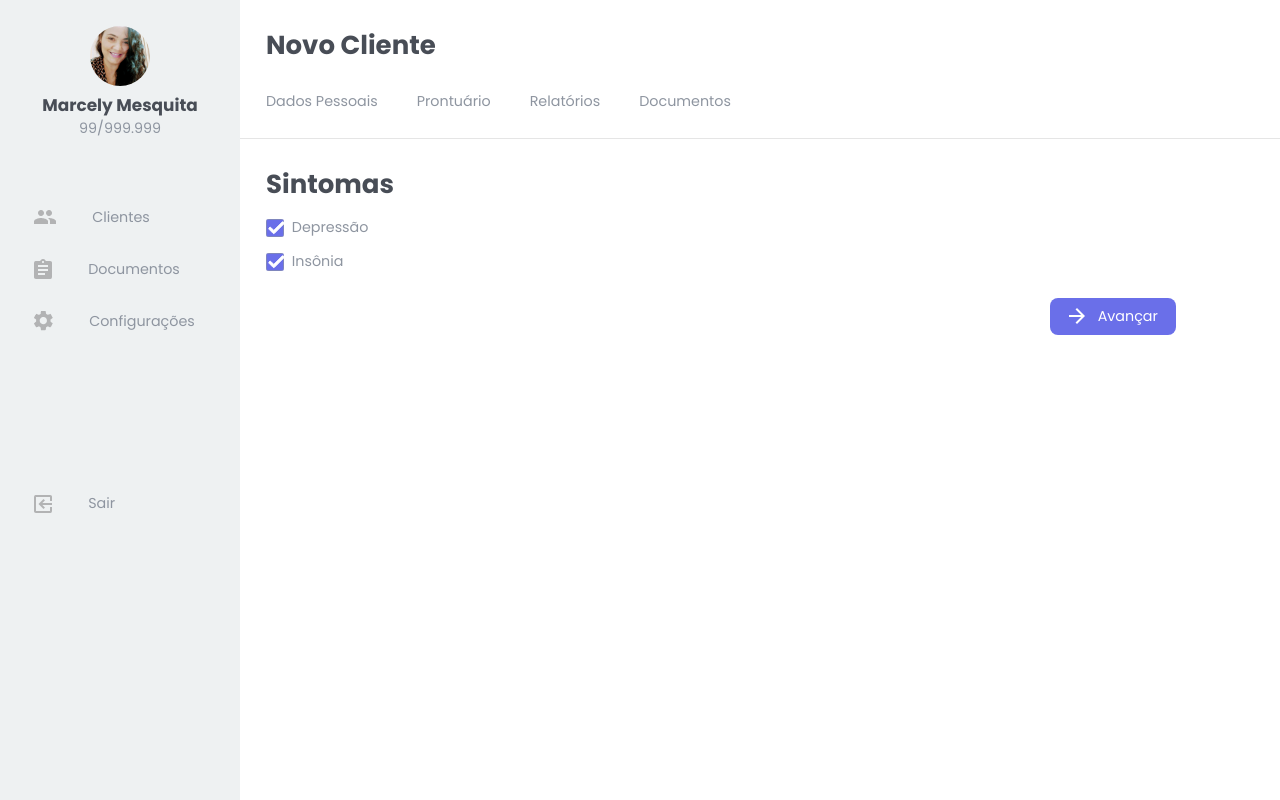
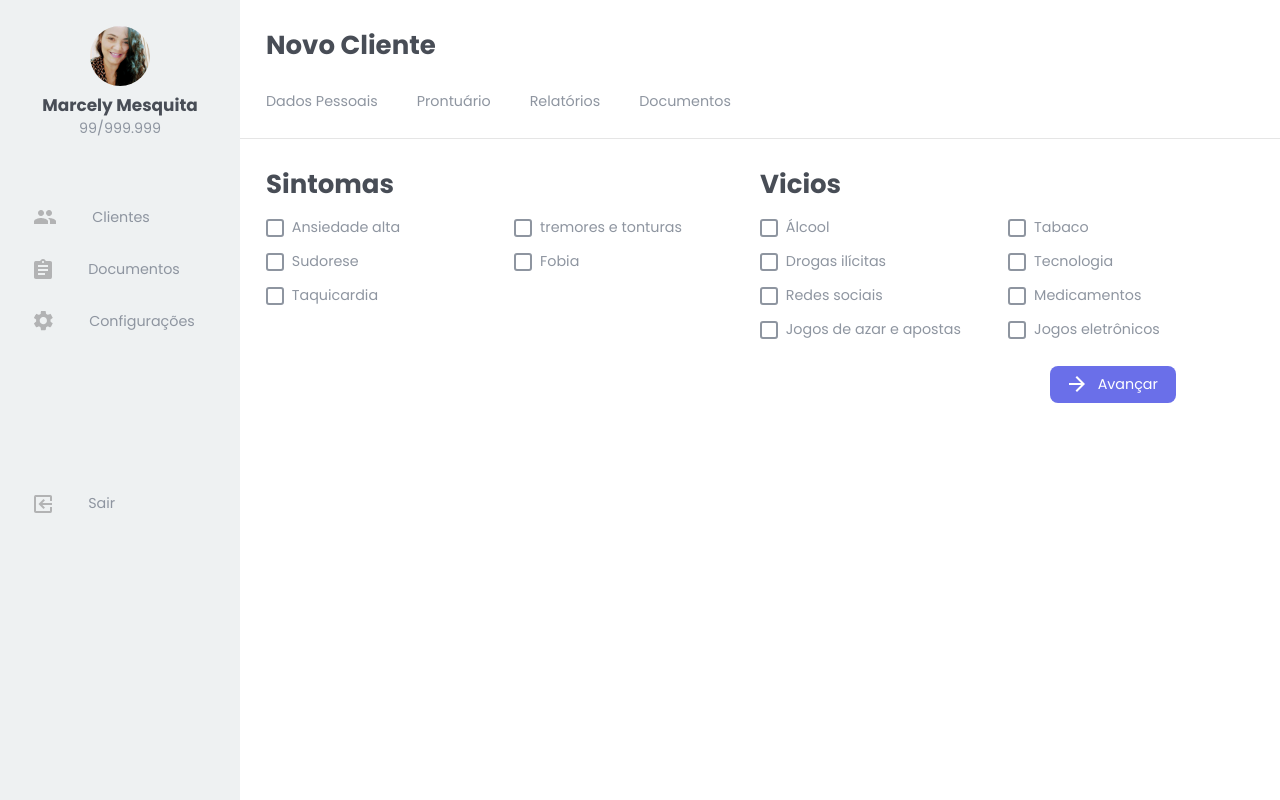
Before and after one commit to antonioeduardofernandes/planner, a Vue app: page /novocliente/prontuario in a window 1280 px wide. Shown: the top 800 px of the page. Built offline with nearby package versions, Linux system fonts and the light colour scheme.

Commit message:
app checkbox component created

```diff
--- a/src/components/form/AppCheckbox.vue
+++ b/src/components/form/AppCheckbox.vue
@@ -1,5 +1,5 @@
 <template>
-  <div id="app_checkbox" @click="toggleCheckbox">
+  <div id="app_checkbox">
     <div class="box">
       <div class="background" :class="{ checked: checked }" />
       <svg class="icon" width="17" height="14" viewBox="0 0 17 14" fill="none">
@@ -18,18 +18,10 @@
 </template>
 
 <script>
-import { ref } from "vue"
 export default {
   props: {
     label: String,
-    value: [String, Boolean, Number],
-  },
-  setup() {
-    const checked = ref(true)
-    const toggleCheckbox = () => {
-      checked.value = !checked.value
-    }
-    return { toggleCheckbox, checked }
+    checked: Boolean,
   },
 }
 </script>
--- a/src/views/novo_cliente/NovoCliente.vue
+++ b/src/views/novo_cliente/NovoCliente.vue
@@ -52,7 +52,7 @@ button {
   width: 100%;
   display: flex;
   align-items: center;
-  margin-bottom: 2rem;
+  margin-bottom: 3rem;
 }
 
 .form .row .input_container {
--- a/src/views/novo_cliente/Prontuario.vue
+++ b/src/views/novo_cliente/Prontuario.vue
@@ -1,23 +1,35 @@
 <template>
   <div id="profile">
-    <div class="option_container">
+    <div>
       <div class="title">Sintomas</div>
-      <div class="list" v-for="(sintoma, index) in sintomas" :key="index">
-        <div class="item">
-          <app-checkbox :label="sintoma.name" :value="sintoma.value" />
+      <div class="list_container">
+        <div class="list" v-for="(sintoma, index) in sintomas" :key="index">
+          <div class="item">
+            <app-checkbox
+              :label="sintoma.name"
+              :checked="sintomasApresentados.includes(sintoma.value)"
+              @click="toggleSymptom(sintoma.value)"
+            />
+          </div>
         </div>
       </div>
     </div>
 
-    <!-- <div class="option_container">
-      <div class="title">Vícios</div>
-      <div class="list" v-for="(vicio, index) in vicios" :key="index">
-        <div class="item">
-          <input type="checkbox" :name="vicio.value" :id="vicio.value" />
-          <label :for="vicio.value">{{ vicio.name }}</label>
+    <div>
+      <div class="title">Vicios</div>
+      <div class="list_container">
+        <div class="list" v-for="(vicio, index) in vicios" :key="index">
+          <div class="item">
+            <app-checkbox
+              :label="vicio.name"
+              :checked="viciosApresentados.includes(vicio.value)"
+              @click="toggleAddiction(vicio.value)"
+            />
+          </div>
         </div>
       </div>
-    </div> -->
+    </div>
+
   </div>
 </template>
 
@@ -29,23 +41,50 @@ export default {
     AppCheckbox,
   },
   setup() {
+    let sintomasApresentados = ref([])
+    let viciosApresentados = ref([])
+
     const sintomas = ref([
-      { name: "Depressão", value: "depressao" },
-      { name: "Insônia", value: "insonia" },
-      // { name: "Insônia", value: "insonia" },
-      // { name: "Insônia", value: "insonia" },
-      // { name: "Insônia", value: "insonia" },
-      // { name: "Insônia", value: "insonia" },
-      // { name: "Insônia", value: "insonia" },
-      // { name: "Insônia", value: "insonia" },
-      // { name: "Insônia", value: "insonia" },
-      // { name: "Insônia", value: "insonia" },
-      // { name: "Insônia", value: "insonia" },
-      // { name: "Insônia", value: "insonia" },
-      // { name: "Insônia", value: "insonia" },
+      { name: "Ansiedade alta", value: "ansiedade" },
+      { name: "tremores e tonturas", value: "tremores/tonturas" },
+      { name: "Sudorese", value: "sudorese" },
+      { name: "Fobia", value: "fobia" },
+      { name: "Taquicardia", value: "taquicardia" },
     ])
-    const vicios = ref([{ name: "Álcool", value: "alcool" }])
-    return { sintomas, vicios }
+
+    const vicios = ref([
+      { name: "Álcool", value: "alcool" },
+      { name: "Tabaco", value: "tabaco" },
+      { name: "Drogas ilícitas", value: "drogas" },
+      { name: "Tecnologia", value: "tecnologia" },
+      { name: "Redes sociais", value: "redes sociais" },
+      { name: "Medicamentos", value: "medicamentos" },
+      { name: "Jogos de azar e apostas", value: "jogos" },
+      { name: "Jogos eletrônicos ", value: "jogos de azar" },
+    ])
+
+    const toggleSymptom = item => {
+      sintomasApresentados.value.includes(item)
+        ? (sintomasApresentados.value = sintomasApresentados.value.filter(
+            e => e != item
+          ))
+        : sintomasApresentados.value.push(item)
+    }
+    const toggleAddiction = item => {
+      viciosApresentados.value.includes(item)
+        ? (viciosApresentados.value = viciosApresentados.value.filter(
+            e => e != item
+          ))
+        : viciosApresentados.value.push(item)
+    }
+    return {
+      sintomas,
+      vicios,
+      sintomasApresentados,
+      viciosApresentados,
+      toggleSymptom,
+      toggleAddiction,
+    }
   },
 }
 </script>
@@ -55,10 +94,13 @@ export default {
   display: grid;
   grid-template-columns: 1fr 1fr;
 }
-.list {
+
+.list_container {
   display: grid;
-  grid-template-columns: minmax(100px) 1fr;
+  column-gap: 0.2rem;
+  grid-template-columns: repeat(auto-fill, minmax(200px, 1fr));
 }
+
 .item {
   display: flex;
   align-items: center;
```
Also changed, not shown: 1 other file (tests, documents, lock files or other folders).
